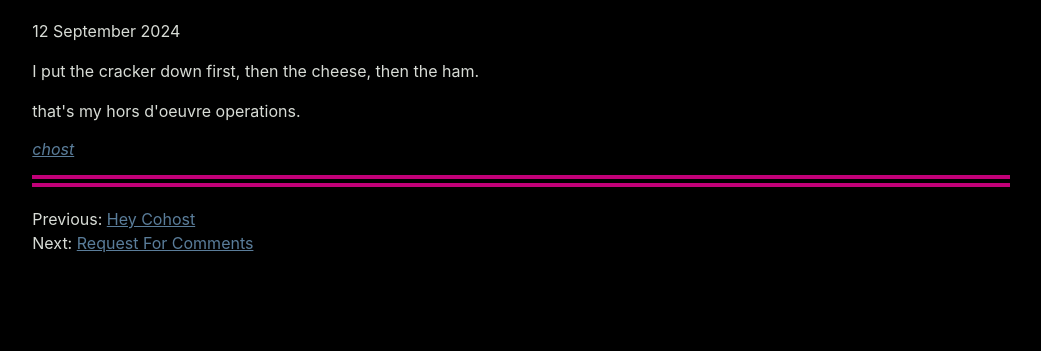
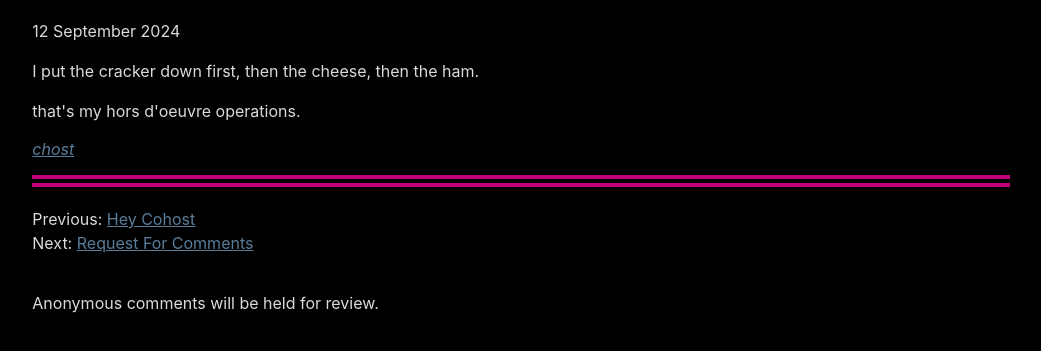
Before and after one commit to nycki93/nycki-net-2, an Eleventy site: page content/blog/2024-09-12-02-chost.md in a window 1280 px wide. Shown: the part 135-486 px from the top of the page, without its empty margins (119-1160 px from the left). Built offline with nearby package versions, Linux system fonts and the light colour scheme; Eleventy itself is replaced by a stand-in of ours; files that its build step writes are made by us from their sources.

Commit message:
notice about anonymous comments

```diff
--- a/_includes/layouts/post.njk
+++ b/_includes/layouts/post.njk
@@ -27,5 +27,7 @@ layout: layouts/base.njk
 {%- endif %}
 {%- endif %}
 
+<p>Anonymous comments will be held for review.</p>
+
 <script defer src="https://xnil.io/comentario/comentario.js"></script>
 <comentario-comments theme="dark"></comentario-comments>
```
